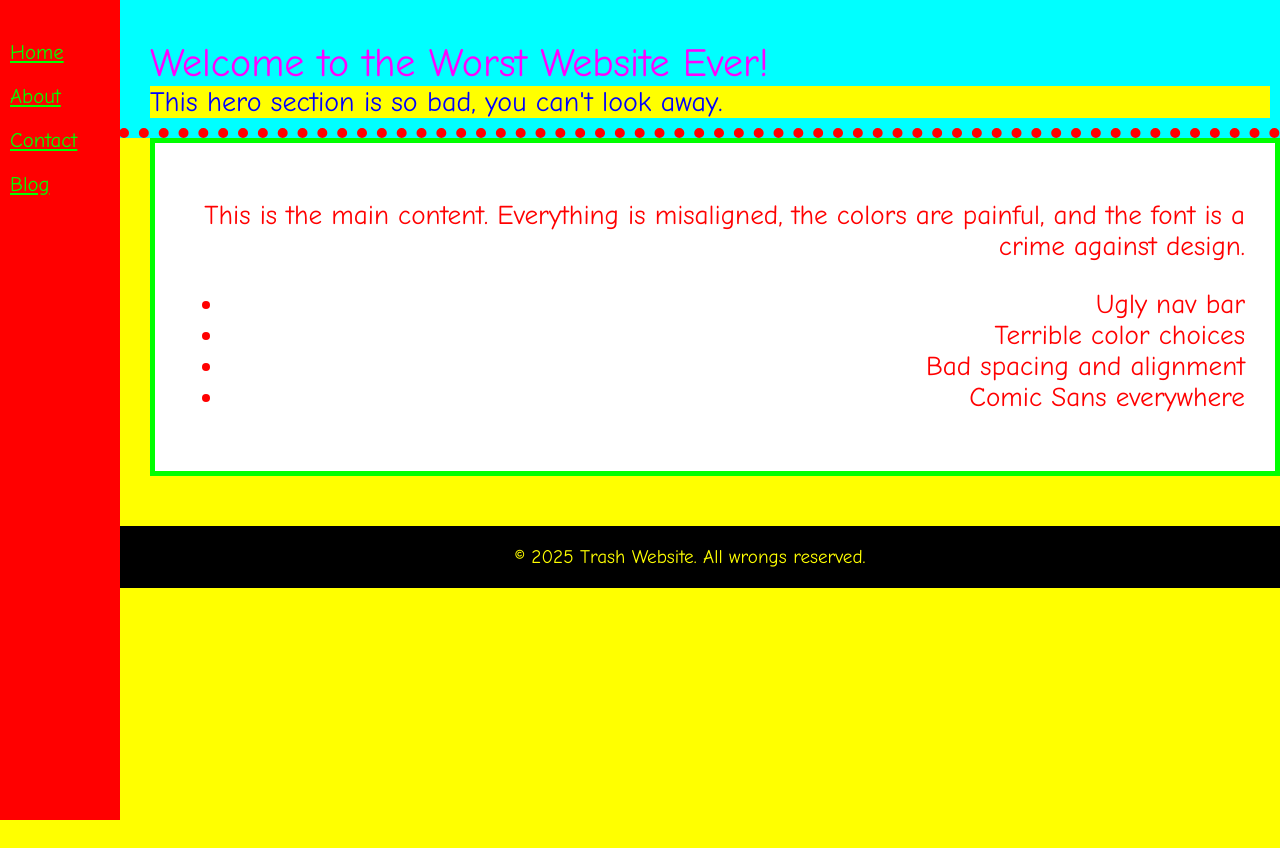
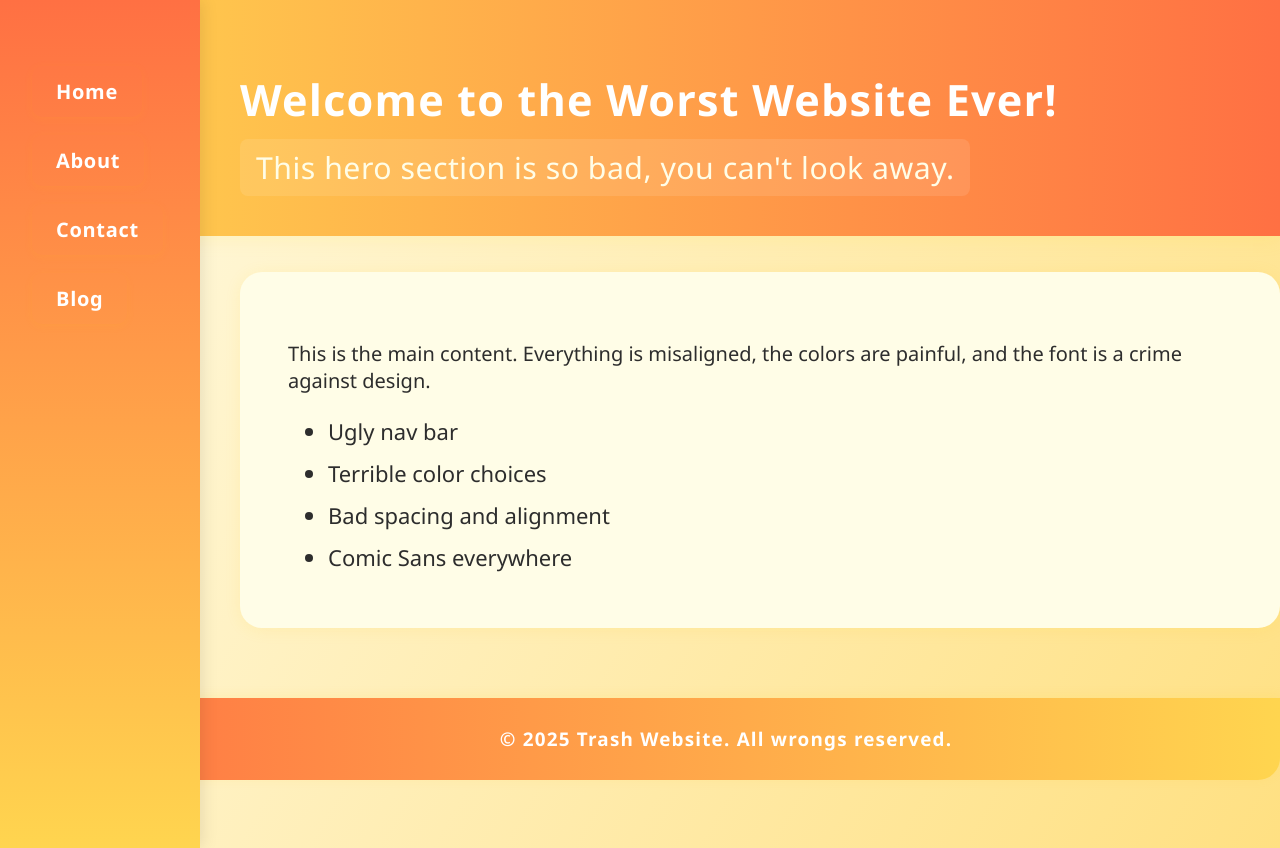
Before and after one commit to palva39/trash-website, a plain HTML site: page index.html in a window 1280 px wide. Before the commit the page ends 820 px from the top, so only its background shows below. Drawn offline with Linux system fonts and the light colour scheme.

Commit message:
cambia las letras, y los colores

```diff
--- a/index.html
+++ b/index.html
@@ -5,52 +5,91 @@
     <title>Trash Website</title>
     <style>
         body {
-            background: #ff0;
-            font-family: 'Comic Sans MS', cursive, sans-serif;
-            color: #00f;
+            background: linear-gradient(120deg, #fffbe6 0%, #ffe082 100%);
+            font-family: 'Segoe UI', Arial, sans-serif;
+            color: #2d2d2d;
             margin: 0;
         }
         .navbar {
-            width: 120px;
-            background: #f00;
+            width: 200px;
+            background: linear-gradient(180deg, #ff7043 0%, #ffd54f 100%);
             height: 100vh;
             float: left;
             display: flex;
             flex-direction: column;
             align-items: flex-start;
-            padding-top: 20px;
+            padding-top: 48px;
+            box-shadow: 2px 0 16px rgba(0,0,0,0.10);
         }
         .navbar a {
-            color: #0f0;
-            text-decoration: underline;
-            margin: 20px 0 0 10px;
-            font-size: 1.3em;
+            color: #fff;
+            text-decoration: none;
+            margin: 18px 0 0 32px;
+            font-size: 1.25em;
+            font-weight: 700;
+            letter-spacing: 0.7px;
+            padding: 12px 24px;
+            border-radius: 10px;
+            transition: background 0.2s, color 0.2s;
+            box-shadow: 0 2px 8px rgba(255,205,0,0.08);
+        }
+        .navbar a:hover, .navbar a:focus {
+            background: #fffde7;
+            color: #ff7043;
         }
         .hero {
-            background: #0ff;
-            color: #f0f;
-            padding: 40px 10px 10px 150px;
+            background: linear-gradient(90deg, #ffd54f 0%, #ff7043 100%);
+            color: #fff;
+            padding: 70px 40px 40px 240px;
             text-align: left;
-            font-size: 2.5em;
-            border-bottom: 10px dotted #f00;
+            font-size: 2.7em;
+            font-weight: 800;
+            border-bottom: 0;
+            box-shadow: 0 4px 18px rgba(255,205,0,0.10);
+            letter-spacing: 1.2px;
+        }
+        .hero div {
+            font-size:1.1rem;
+            color:#fffde7;
+            background:rgba(255,255,255,0.13);
+            padding: 10px 22px;
+            border-radius: 10px;
+            margin-top: 18px;
+            display: inline-block;
+            font-weight: 500;
+            letter-spacing: 0.5px;
         }
         .body-section {
-            margin-left: 150px;
-            padding: 30px;
-            background: #fff;
-            color: #f00;
-            font-size: 1.7em;
-            text-align: right;
-            border: 5px solid #0f0;
-            border-radius: 0;
+            margin-left: 240px;
+            padding: 48px 48px 36px 48px;
+            background: #fffde7;
+            color: #2d2d2d;
+            font-size: 1.25em;
+            text-align: left;
+            border: none;
+            border-radius: 22px;
+            margin-top: 36px;
+            box-shadow: 0 2px 16px rgba(255,205,0,0.10);
+            font-weight: 500;
+        }
+        .body-section ul {
+            margin-top: 22px;
+        }
+        .body-section li {
+            margin-bottom: 12px;
+            font-size: 1.1em;
         }
         .footer {
-            background: #000;
-            color: #ff0;
+            background: linear-gradient(90deg, #ff7043 0%, #ffd54f 100%);
+            color: #fff;
             text-align: center;
-            padding: 20px;
-            font-size: 1.2em;
-            margin-top: 50px;
+            padding: 28px;
+            font-size: 1.18em;
+            margin-top: 70px;
+            border-radius: 0 0 22px 22px;
+            letter-spacing: 1.2px;
+            font-weight: 600;
+            box-shadow: 0 -2px 12px rgba(255,205,0,0.10);
         }
     </style>
 </head>
@@ -63,7 +102,7 @@
     </div>
     <div class="hero">
         Welcome to the Worst Website Ever!
-        <div style="font-size:0.7em; color:#00f; background:#ff0;">This hero section is so bad, you can't look away.</div>
+        <div style="font-size:0.7em; color:#fffde7; background:rgba(255,255,255,0.10); padding: 8px 16px; border-radius: 8px; margin-top: 10px; display: inline-block;">This hero section is so bad, you can't look away.</div>
     </div>
     <div class="body-section">
         <p>This is the main content. Everything is misaligned, the colors are painful, and the font is a crime against design.</p>
```
